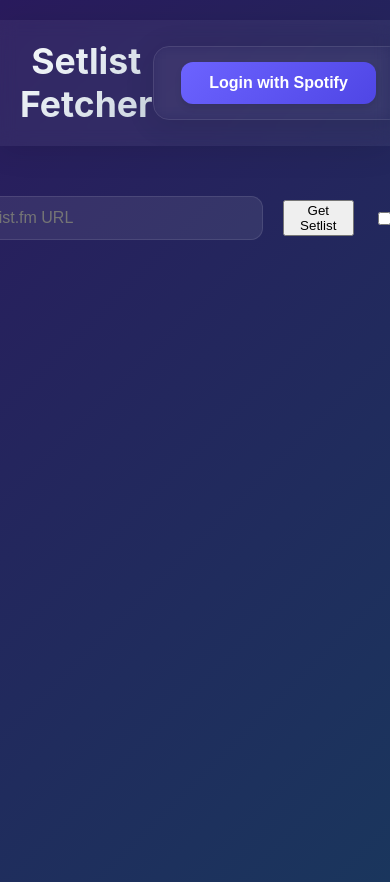
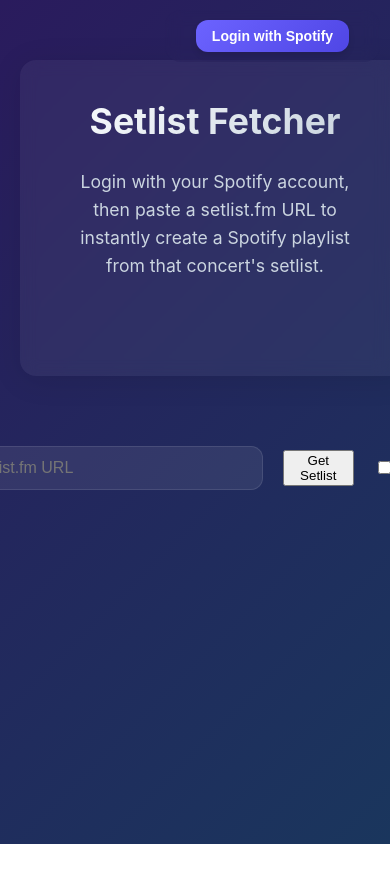
Before and after one commit to TzviGreenfeld/setlist2playlist, a React (Create React App) app in the folder client/: page / in a window 390 px wide. Shown: the top 882 px of the page. After the commit the page ends 844 px from the top, so only its background shows below. Built offline with nearby package versions, Linux system fonts and the light colour scheme.

Commit message:
style: Refactor App.js and SpotifyComponent.js for improved layout and responsiveness; enhance user experience with header and description

```diff
--- a/client/src/App.css
+++ b/client/src/App.css
@@ -1,14 +1,26 @@
 .App {
   text-align: center;
-}
-
-.App-header {
   background: linear-gradient(135deg, #2A1B5D 0%, #1A365D 100%);
   min-height: 100vh;
   display: flex;
   flex-direction: column;
   align-items: center;
   justify-content: flex-start;
+  width: 100%;
+}
+
+.main-content {
+  display: flex;
+  flex-direction: column;
+  align-items: center;
+  justify-content: center;
+  width: 100%;
+  max-width: 1200px;
+  padding: 20px;
+  margin-top: 20px;
+}
+
+.App-header {
   font-size: calc(10px + 2vmin);
   color: #F7FAFC;
   padding: 20px;
@@ -16,17 +28,16 @@
 
 .header-content {
   display: flex;
-  justify-content: space-around;
-  align-items: center;
+  justify-content: space-between;
+  align-items: flex-start;
   width: 100%;
-  /* max-width: 1200px; */
+  max-width: 1200px;
   margin-bottom: 20px;
   padding: 20px;
   backdrop-filter: blur(8px);
   background: rgba(255, 255, 255, 0.05);
-  /* border-radius: 16px; */
+  border-radius: 16px;
   box-shadow: 0 4px 30px rgba(0, 0, 0, 0.1);
-
 }
 
 .header-content h1 {
@@ -35,17 +46,9 @@
   background: linear-gradient(135deg, #F7FAFC 0%, #CBD5E0 100%);
   -webkit-background-clip: text;
   -webkit-text-fill-color: transparent;
-  width: 100%;
+  flex: 1;
 }
 
-.header-content .spotify-container {
-  margin: 0;
-  padding: 15px 25px;
-  background: none;
-  min-width: 200px;
-  display: flex;
-  justify-content: center;
-}
 
 .setlist-form {
   display: flex;
@@ -99,6 +102,7 @@
   max-width: 600px;
   box-shadow: 0 4px 30px rgba(0, 0, 0, 0.1);
   border: 1px solid rgba(255, 255, 255, 0.1);
+  color: aliceblue;
 }
 
 .event-details {
@@ -128,18 +132,47 @@
 
 /* Spotify Component Styles */
 .spotify-container {
-  margin: 20px 0;
-  padding: 25px;
-  background: rgba(45, 55, 72, 0.5);
+  position: fixed;
+  top: 5px;
+  right: 20px;
+  padding: 5px;
   backdrop-filter: blur(8px);
   border-radius: 16px;
-  width: 80%;
-  max-width: 600px;
-  box-shadow: 0 4px 30px rgba(0, 0, 0, 0.1);
-  border: 1px solid rgba(255, 255, 255, 0.1);
+  max-width: 50%;
+  display: flex;
+  flex-direction: column;
+  align-items: center;
+  z-index: 1000;
+  padding: 10px;
+  /* background: rgba(45, 55, 72, 0.3); */
+  /* border: 1px solid rgba(255, 255, 255, 0.1); */
+  /* box-shadow: 0 4px 30px rgba(0, 0, 0, 0.1); */
 }
 
+@media (max-width: 768px) {
+  .spotify-container {
+    width: 250px;
+    padding: 12px;
+  }
+}
+
+@media (max-width: 480px) {
+  .spotify-container {
+    width: 200px;
+    padding: 10px;
+    top: 10px;
+    right: 10px;
+  }
+}
+
+.spotify-container.logged-in {
+  background: rgba(45, 55, 72, 0.5);
+}
+
+/* Remove fixed positioning when inside setlist-result */
 .setlist-result .spotify-container {
+  position: static;
+  width: 100%;
   margin: 20px 0;
   background: rgba(45, 55, 72, 0.3);
 }
@@ -155,6 +188,23 @@
   cursor: pointer;
   transition: all 0.3s ease;
   box-shadow: 0 4px 6px rgba(0, 0, 0, 0.1);
+  display: inline-block;
+  text-align: center;
+  margin: 0 auto;
+}
+
+@media (max-width: 480px) {
+  .spotify-login-btn,
+  .spotify-logout-btn,
+  .create-playlist-btn {
+    padding: 8px 16px;
+    font-size: 14px;
+  }
+
+  .actions {
+    gap: 8px;
+    margin-top: 10px;
+  }
 }
 
 .spotify-login-btn:hover {
@@ -173,13 +223,30 @@
 .user-info {
   display: flex;
   align-items: center;
-  gap: 20px;
-  /* background: rgba(45, 55, 72, 0.5); */
-  padding: 20px;
+  gap: 10px;
+  padding: 10px;
   border-radius: 16px;
   width: 100%;
-  /* box-shadow: 0 4px 30px rgba(0, 0, 0, 0.1); */
-  /* border: 1px solid rgba(255, 255, 255, 0.1); */
+}
+
+@media (max-width: 480px) {
+  .user-info {
+    padding: 5px;
+    gap: 8px;
+  }
+
+  .profile-image {
+    width: 40px;
+    height: 40px;
+  }
+
+  .username {
+    font-size: 16px;
+  }
+
+  .email {
+    font-size: 12px;
+  }
 }
 
 .profile-image {
@@ -267,3 +334,28 @@
   background: rgba(254, 178, 178, 0.1);
   border-radius: 8px;
 }
+
+.header-and-description {
+  text-align: center;
+  display: flex;
+  flex-direction: column;
+  align-items: center;
+  width: 100%;
+  padding: 20px;
+  margin-bottom: 30px;
+  /* background: rgba(45, 55, 72, 0.3); */
+  /* backdrop-filter: blur(8px); */
+  /* border-radius: 16px; */
+  /* box-shadow: 0 4px 30px rgba(0, 0, 0, 0.1); */
+  /* border: 1px solid rgba(255, 255, 255, 0.1); */
+}
+.header-and-description .app-description {
+  font-size: 1.1rem;
+  line-height: 1.6;
+  max-width: 800px;
+  margin: 15px auto;
+  color: #CBD5E0;
+  padding: 10px 20px;
+  /* background: rgba(255, 255, 255, 0.05); */
+  border-radius: 8px;
+}
--- a/client/src/App.js
+++ b/client/src/App.js
@@ -75,9 +75,6 @@
   return (
     <Router>
       <div className="App">
-        <header className="App-header">
-          <div className="header-content">
-            <h1>Setlist Fetcher</h1>
         <SpotifyComponent
           isLoggedIn={isLoggedIn}
           spotifyUser={spotifyUser}
@@ -86,8 +83,18 @@
           songs={null}
           artistName={null}
         />
+        <main className="main-content">
+          <header className="App-header">
+            <div className="header-content">
+              <div className='header-and-description'>
+                <h1>Setlist Fetcher</h1>
+                <p className="app-description">
+                  Login with your Spotify account, then paste a setlist.fm URL to instantly create a Spotify playlist from that concert's setlist.
+                </p>
               </div>
-          {/* </header> */}
+
+            </div>
+          </header>
 
           <form onSubmit={fetchSetlist} className="setlist-form">
             <input
@@ -137,8 +144,7 @@
 
             </div>
           )}
-
-        </header >
+        </main>
       </div >
     </Router>
   );
--- a/client/src/components/SpotifyComponent.js
+++ b/client/src/components/SpotifyComponent.js
@@ -118,7 +118,7 @@
   };
 
   return (
-    <div className="spotify-container">
+    <div className={`spotify-container ${isLoggedIn ? 'logged-in' : 'logged-out'}`}>
       {!isLoggedIn ? (
         <button onClick={handleLogin} className="spotify-login-btn">
           Login with Spotify
```
Lines whose indentation alone changed are shown as unchanged.
